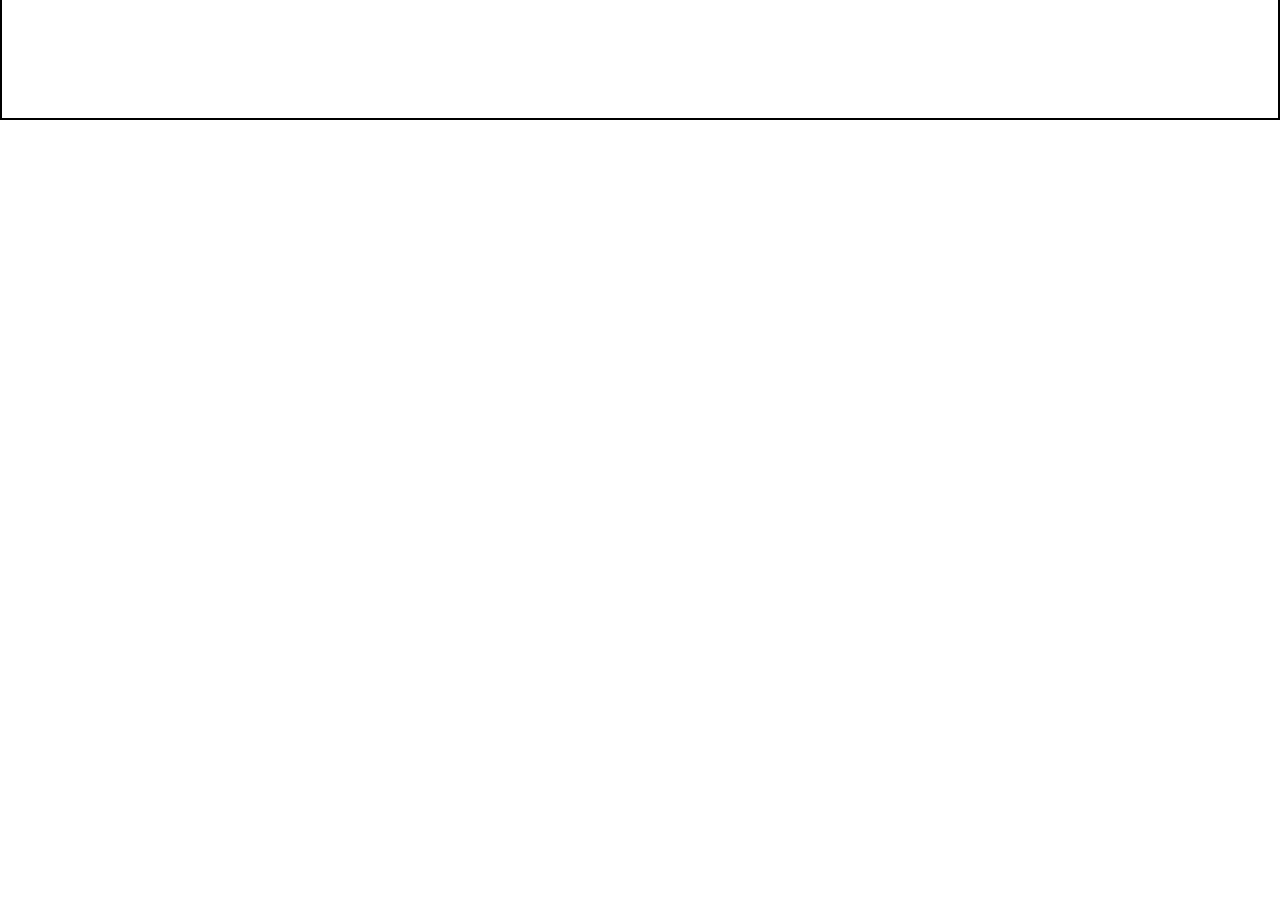
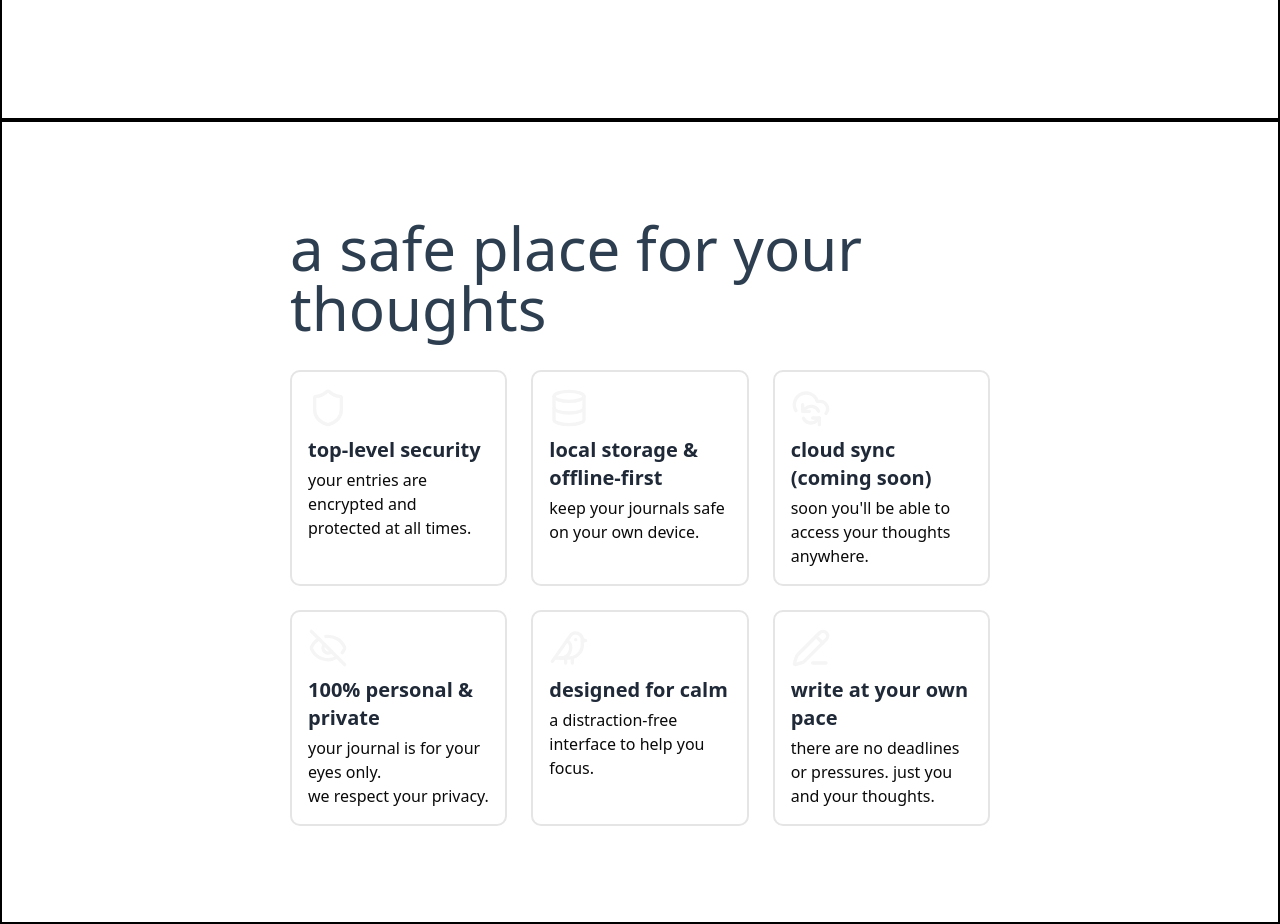
Before and after one commit to Stageddat/shelter-web, a Next.js app: page / in a window 1280 px wide. Shown: the part 680-1604 px from the top of the page. Before the commit the page ends 800 px from the top, so only its background shows below. Built offline with nearby package versions, Linux system fonts and the light colour scheme.

Commit message:
feat: add Features Section

```diff
--- a/src/app/page.tsx
+++ b/src/app/page.tsx
@@ -1,5 +1,10 @@
 import Hero from "@/components/landing/sections/Hero";
-
+import Features from "@/components/landing/sections/Features";
 export default function Home() {
-  return <Hero />;
+  return (
+    <>
+      <Hero />
+      <Features />
+    </>
+  );
 }
--- /dev/null
+++ b/src/components/landing/sections/Features.tsx
@@ -0,0 +1,72 @@
+import {
+  Database,
+  Shield,
+  CloudSync,
+  EyeOff,
+  Bird,
+  PencilLine,
+} from "lucide-react";
+
+const features = [
+  {
+    icon: Shield,
+    title: "top-level security",
+    text: "your entries are encrypted and protected at all times.",
+  },
+  {
+    icon: Database,
+    title: "local storage & offline-first",
+    text: "keep your journals safe on your own device.",
+  },
+  {
+    icon: CloudSync,
+    title: "cloud sync (coming soon)",
+    text: "soon you'll be able to access your thoughts anywhere.",
+  },
+  {
+    icon: EyeOff,
+    title: "100% personal & private",
+    text: "your journal is for your eyes only. \nwe respect your privacy.",
+  },
+  {
+    icon: Bird,
+    title: "designed for calm",
+    text: "a distraction-free interface to help you focus.",
+  },
+  {
+    icon: PencilLine,
+    title: "write at your own pace",
+    text: "there are no deadlines or pressures. just you and your thoughts.",
+  },
+];
+
+export default function Features() {
+  return (
+    <main className="flex flex-col gap-x-16 border-2 border-black px-72 py-24">
+      <h2 className="m-0 mb-8 w-full text-6xl">
+        a safe place for your thoughts
+      </h2>
+
+      <section className="grid grid-cols-3 gap-6">
+        {features.map((feature, index) => {
+          const Icon = feature.icon;
+
+          return (
+            <article
+              key={index}
+              className="hover:border-accent border-border rounded-lg border-2 p-4 transition hover:border-2"
+            >
+              <Icon className="stroke-accent h-10 w-10" />
+              <h3 className="text-primary-foreground mt-2 text-xl font-semibold">
+                {feature.title}
+              </h3>
+              <p className="text-foreground text-md mt-1 whitespace-pre-line">
+                {feature.text}
+              </p>
+            </article>
+          );
+        })}
+      </section>
+    </main>
+  );
+}
```
